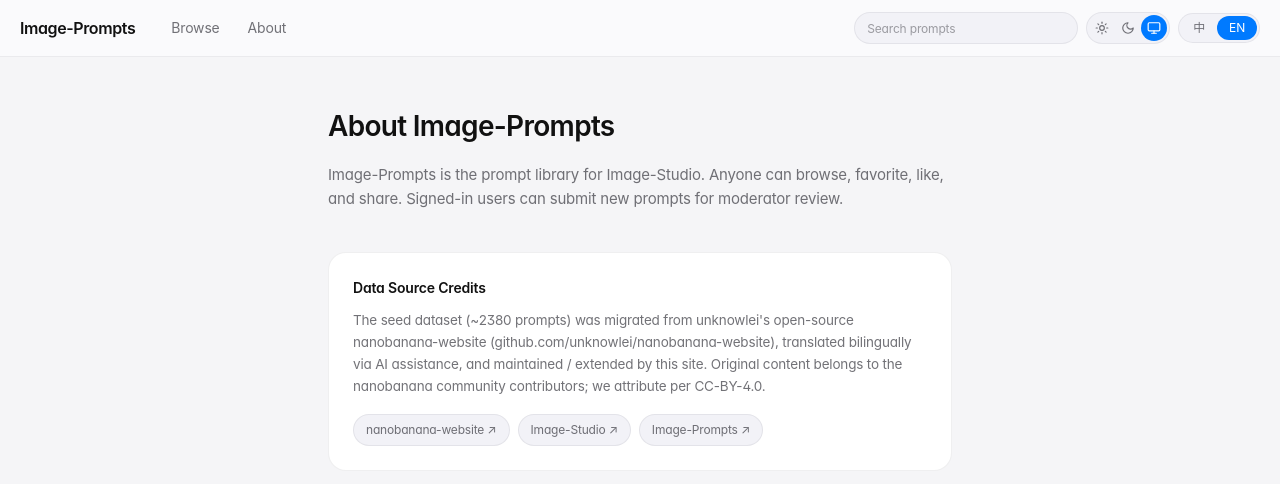
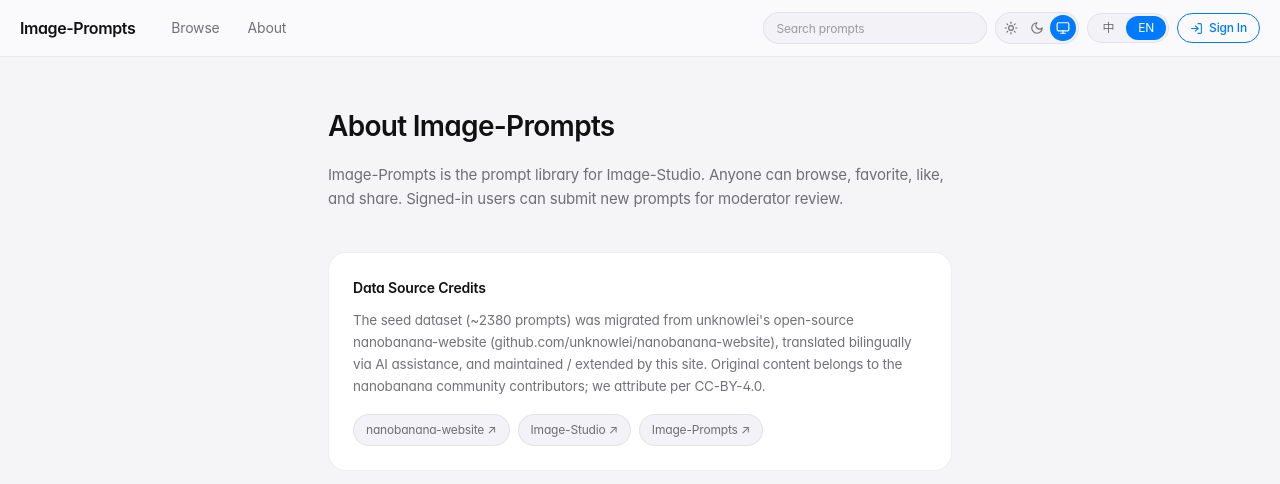
Before and after one commit to RoseKhlifa/Image-Prompts, a React (Vite) app in the folder apps/web/: page /en/about in a window 1280 px wide. Shown: the top 484 px of the page. Built offline with nearby package versions, Linux system fonts and the light colour scheme; no server answers; a web font is replaced by a local one.

Commit message:
feat(web): wire SignInButton/ProfileMenu into AppShell header

```diff
--- a/apps/web/src/components/layout/AppShell.tsx
+++ b/apps/web/src/components/layout/AppShell.tsx
@@ -4,6 +4,9 @@
 import { isLocale, type Locale } from "@ip/shared";
 import LangSwitcher from "../LangSwitcher";
 import ThemeSwitcher from "../ThemeSwitcher";
+import SignInButton from "../auth/SignInButton";
+import ProfileMenu from "../auth/ProfileMenu";
+import { useSession } from "../../lib/hooks/useSession";
 import { withLocale } from "../../lib/locale";
 
 export default function AppShell({
@@ -16,6 +19,7 @@
   const { t } = useTranslation();
   const { locale: param } = useParams<{ locale: string }>();
   const locale: Locale = isLocale(param) ? param : "zh";
+  const session = useSession();
 
   return (
     <div className="flex min-h-dvh flex-col bg-canvas text-ink">
@@ -47,6 +51,13 @@
           />
           <ThemeSwitcher />
           <LangSwitcher />
+          {session.isLoading ? (
+            <div className="h-7 w-7 animate-pulse rounded-full bg-panel" />
+          ) : session.data ? (
+            <ProfileMenu session={session.data} />
+          ) : (
+            <SignInButton />
+          )}
         </div>
       </header>
       <div className="flex flex-1">
```
